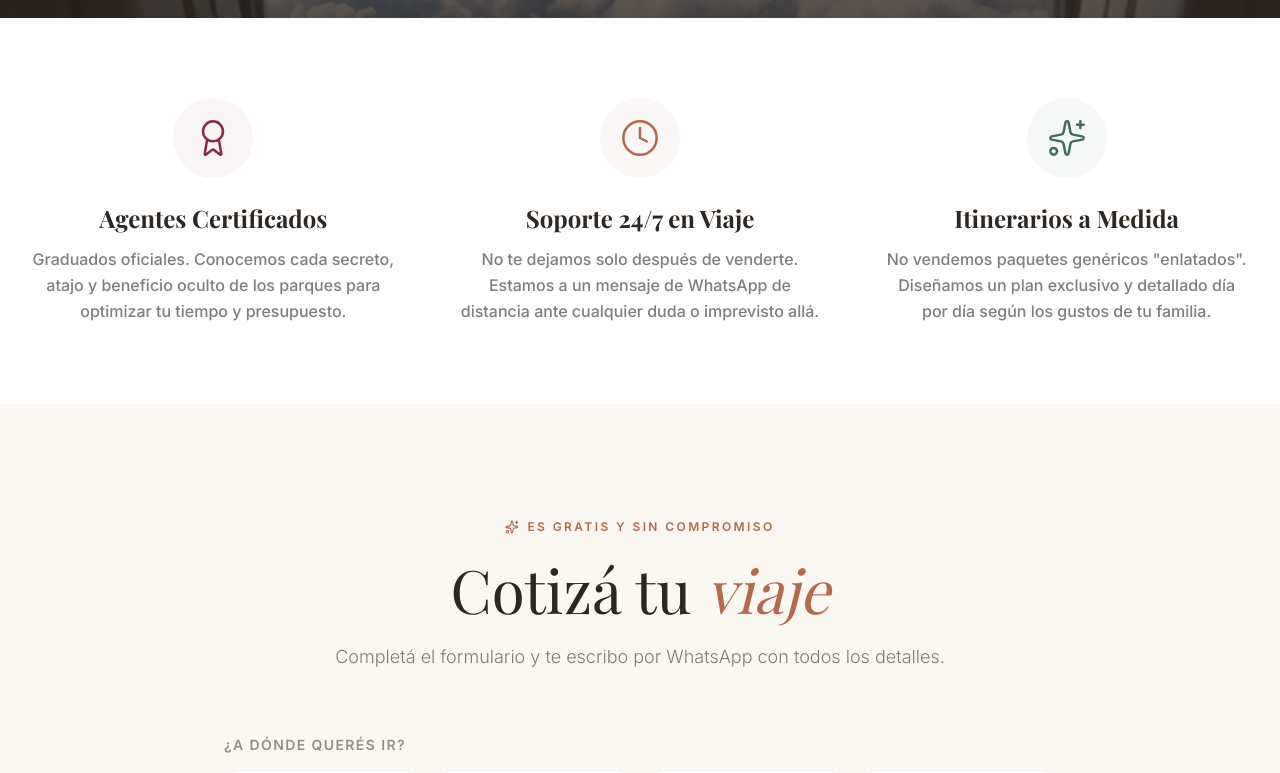
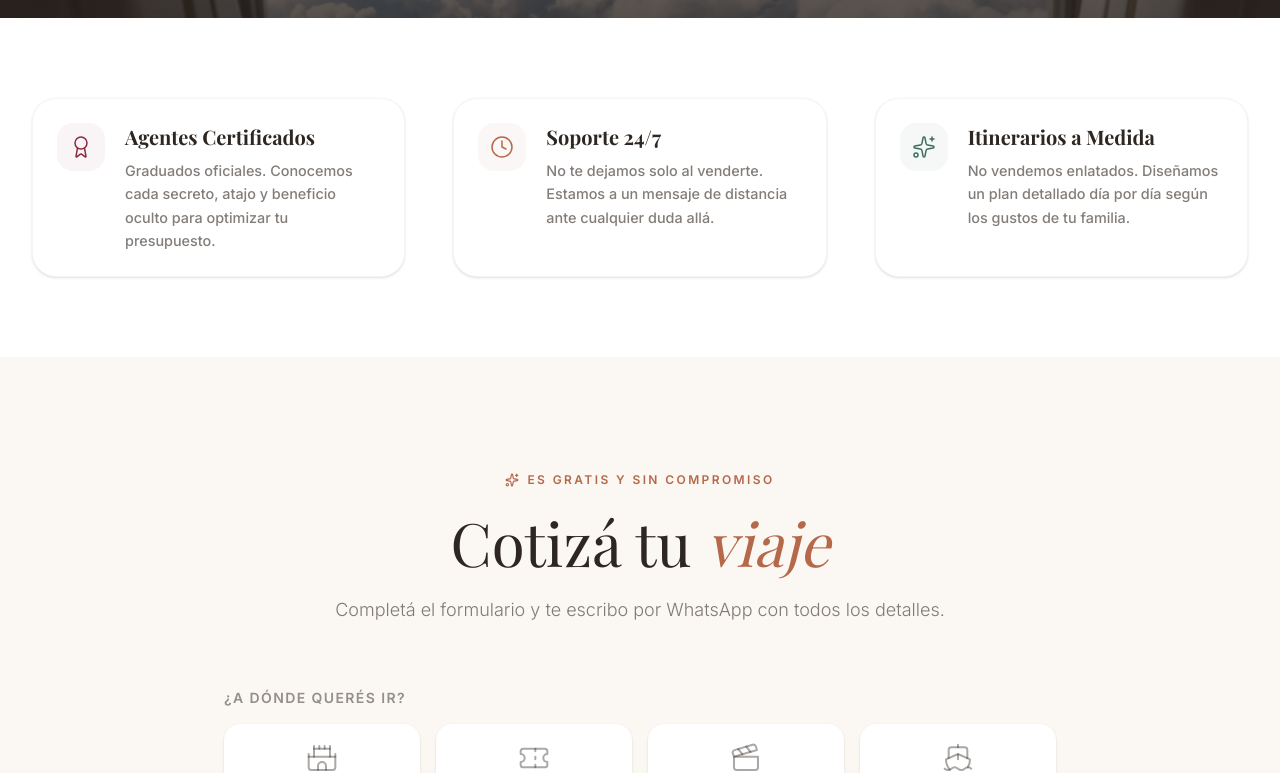
Before and after one commit to TheMagicalDuo/TheMagicalDuo, a React (Vite) app: page / in a window 1280 px wide. Shown: the part 9917-10690 px from the top of the page. Built offline with nearby package versions, Linux system fonts and the light colour scheme; a web font is replaced by a local one.

Commit message:
Fix text wall choclos: DreamVision left-aligned and WhyUs native horizontal mobile slider

```diff
--- a/src/components/DreamVision.jsx
+++ b/src/components/DreamVision.jsx
@@ -68,21 +68,23 @@ export default function DreamVision() {
       </div>
 
       {/* Trust Badges Section */}
-      <div className="max-w-7xl mx-auto px-6 lg:px-8 py-20">
-        <div className="grid md:grid-cols-3 gap-12 lg:gap-16">
+      <div className="max-w-7xl mx-auto px-6 lg:px-8 py-16 lg:py-20">
+        <div className="grid md:grid-cols-3 gap-8 lg:gap-12">
 
           <motion.div
             initial={{ opacity: 0, y: 20 }}
             whileInView={{ opacity: 1, y: 0 }}
             viewport={{ once: true }}
             transition={{ duration: 0.5 }}
-            className="text-center group"
+            className="flex items-start gap-5 group bg-white border border-neutral-100 p-6 rounded-3xl shadow-sm hover:shadow-md transition-shadow"
           >
-            <div className="w-20 h-20 bg-bordeaux/5 rounded-full flex items-center justify-center mx-auto mb-6 group-hover:bg-bordeaux/10 transition-colors">
-              <Award className="w-10 h-10 text-bordeaux" strokeWidth={1.5} />
+            <div className="shrink-0 w-12 h-12 bg-bordeaux/5 rounded-2xl flex items-center justify-center group-hover:bg-bordeaux/10 transition-colors">
+              <Award className="w-6 h-6 text-bordeaux" strokeWidth={1.5} />
             </div>
-            <h4 className="font-serif font-bold text-2xl text-dark mb-3">Agentes Certificados</h4>
-            <p className="text-dark/60 text-base leading-relaxed font-medium">Graduados oficiales. Conocemos cada secreto, atajo y beneficio oculto de los parques para optimizar tu tiempo y presupuesto.</p>
+            <div>
+              <h4 className="font-serif font-bold text-xl text-dark mb-2">Agentes Certificados</h4>
+              <p className="text-dark/60 text-[0.9rem] leading-relaxed font-medium">Graduados oficiales. Conocemos cada secreto, atajo y beneficio oculto para optimizar tu presupuesto.</p>
+            </div>
           </motion.div>
 
           <motion.div
@@ -90,13 +92,15 @@ export default function DreamVision() {
             whileInView={{ opacity: 1, y: 0 }}
             viewport={{ once: true }}
             transition={{ duration: 0.5, delay: 0.1 }}
-            className="text-center group"
+            className="flex items-start gap-5 group bg-white border border-neutral-100 p-6 rounded-3xl shadow-sm hover:shadow-md transition-shadow"
           >
-            <div className="w-20 h-20 bg-terracota/5 rounded-full flex items-center justify-center mx-auto mb-6 group-hover:bg-terracota/10 transition-colors">
-              <Clock className="w-10 h-10 text-terracota" strokeWidth={1.5} />
+            <div className="shrink-0 w-12 h-12 bg-terracota/5 rounded-2xl flex items-center justify-center group-hover:bg-terracota/10 transition-colors">
+              <Clock className="w-6 h-6 text-terracota" strokeWidth={1.5} />
             </div>
-            <h4 className="font-serif font-bold text-2xl text-dark mb-3">Soporte 24/7 en Viaje</h4>
-            <p className="text-dark/60 text-base leading-relaxed font-medium">No te dejamos solo después de venderte. Estamos a un mensaje de WhatsApp de distancia ante cualquier duda o imprevisto allá.</p>
+            <div>
+              <h4 className="font-serif font-bold text-xl text-dark mb-2">Soporte 24/7</h4>
+              <p className="text-dark/60 text-[0.9rem] leading-relaxed font-medium">No te dejamos solo al venderte. Estamos a un mensaje de distancia ante cualquier duda allá.</p>
+            </div>
           </motion.div>
 
           <motion.div
@@ -104,13 +108,15 @@ export default function DreamVision() {
             whileInView={{ opacity: 1, y: 0 }}
             viewport={{ once: true }}
             transition={{ duration: 0.5, delay: 0.2 }}
-            className="text-center group"
+            className="flex items-start gap-5 group bg-white border border-neutral-100 p-6 rounded-3xl shadow-sm hover:shadow-md transition-shadow"
           >
-            <div className="w-20 h-20 bg-sage/5 rounded-full flex items-center justify-center mx-auto mb-6 group-hover:bg-sage/10 transition-colors">
-              <Sparkles className="w-10 h-10 text-sage" strokeWidth={1.5} />
+            <div className="shrink-0 w-12 h-12 bg-sage/5 rounded-2xl flex items-center justify-center group-hover:bg-sage/10 transition-colors">
+              <Sparkles className="w-6 h-6 text-sage" strokeWidth={1.5} />
             </div>
-            <h4 className="font-serif font-bold text-2xl text-dark mb-3">Itinerarios a Medida</h4>
-            <p className="text-dark/60 text-base leading-relaxed font-medium">No vendemos paquetes genéricos "enlatados". Diseñamos un plan exclusivo y detallado día por día según los gustos de tu familia.</p>
+            <div>
+              <h4 className="font-serif font-bold text-xl text-dark mb-2">Itinerarios a Medida</h4>
+              <p className="text-dark/60 text-[0.9rem] leading-relaxed font-medium">No vendemos enlatados. Diseñamos un plan detallado día por día según los gustos de tu familia.</p>
+            </div>
           </motion.div>
 
         </div>
--- a/src/components/WhyUs.jsx
+++ b/src/components/WhyUs.jsx
@@ -70,7 +70,8 @@ export default function WhyUs() {
           </p>
         </motion.div>
 
-        <div className="grid sm:grid-cols-2 lg:grid-cols-3 gap-5">
+        {/* Mobile Horizontal Slider, Desktop Grid */}
+        <div className="flex overflow-x-auto snap-x snap-mandatory hide-scrollbar gap-5 pb-6 -mx-5 px-5 lg:mx-0 lg:px-0 lg:grid lg:grid-cols-3 lg:overflow-visible">
           {reasons.map((r, i) => (
             <motion.div
               key={r.title}
@@ -79,9 +80,9 @@ export default function WhyUs() {
               viewport={{ once: true }}
               transition={{ duration: 0.4, delay: i * 0.07 }}
               whileHover={{ y: -3 }}
-              className="bg-white border border-dark/7 rounded-2xl p-7 hover:shadow-md hover:border-dark/12 transition-all duration-300"
+              className="bg-white border border-dark/7 rounded-2xl p-7 hover:shadow-md hover:border-dark/12 transition-all duration-300 snap-center shrink-0 w-[85vw] sm:w-[45vw] lg:w-auto flex flex-col justify-start"
             >
-              <div className={`w-11 h-11 rounded-xl ${r.iconBg} flex items-center justify-center mb-5`}>
+              <div className={`w-11 h-11 rounded-xl ${r.iconBg} flex items-center justify-center mb-5 shrink-0`}>
                 <r.Icon size={19} className={r.iconColor} />
               </div>
               <h3 className="font-serif font-bold text-dark text-lg mb-2.5">{r.title}</h3>
```
